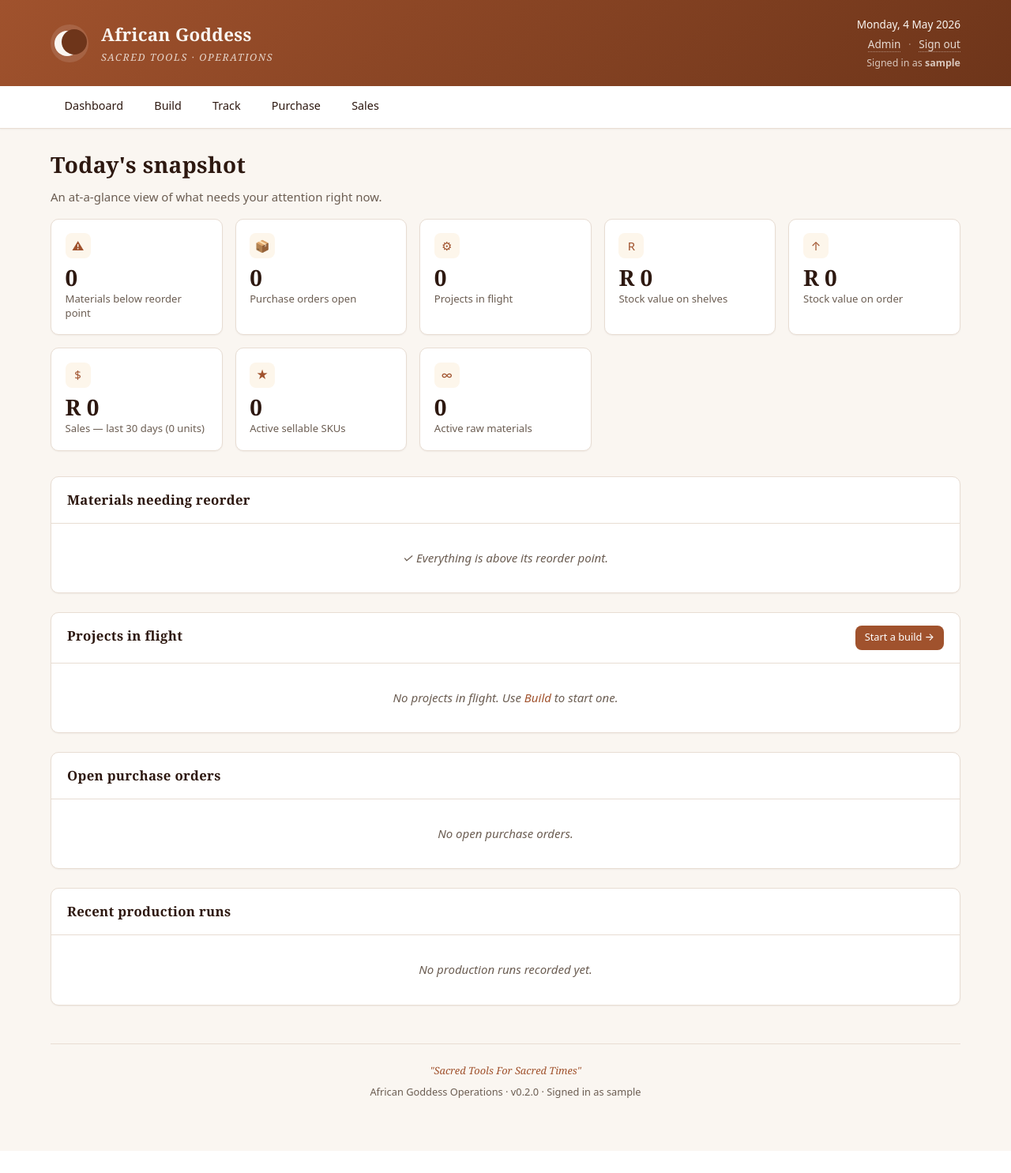
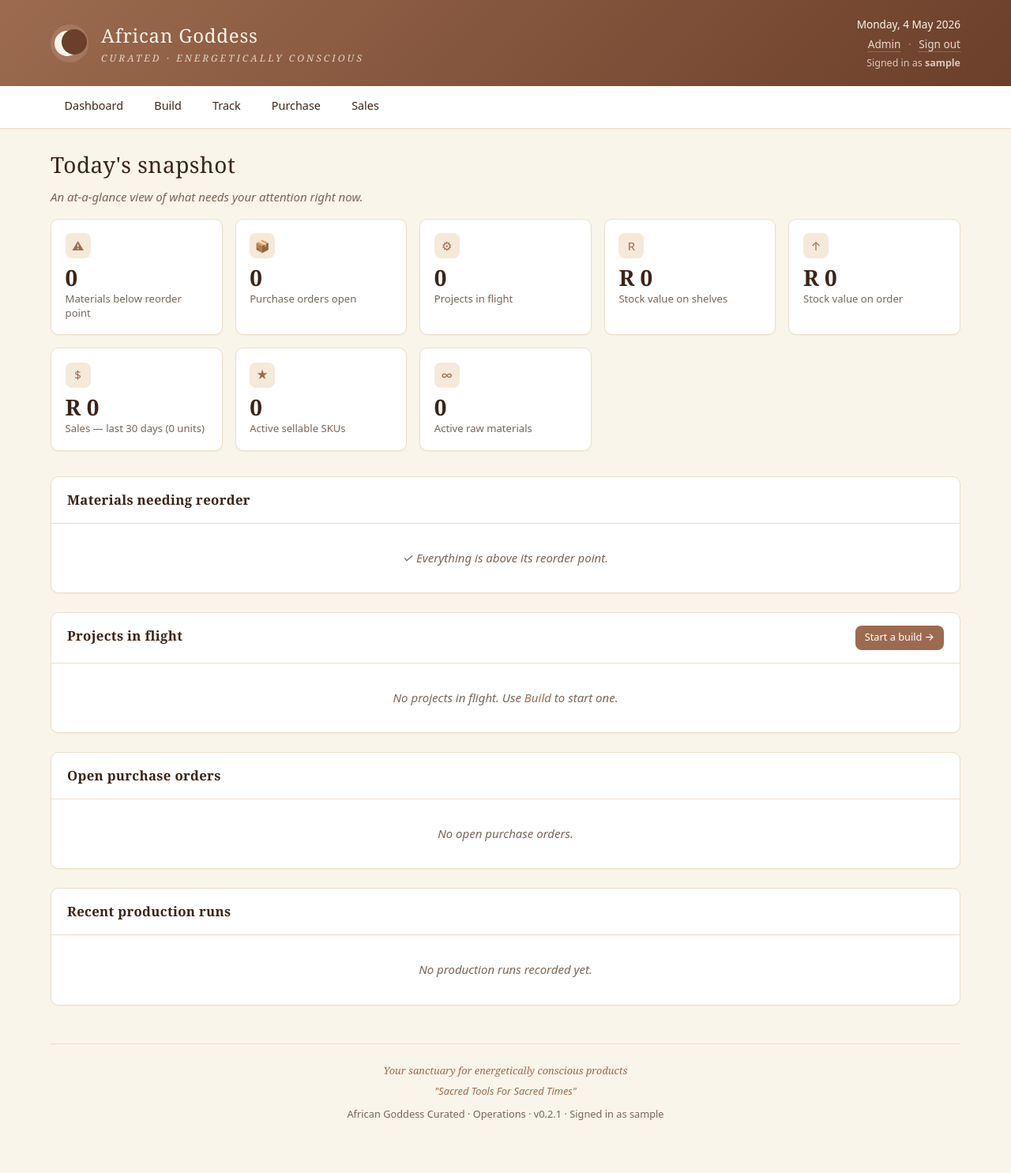
Before and after one commit to chanchelr-ctrl/african-goddess-ops, a Django app: page / in a window 1280 px wide. Shown: the whole page at 79% size. Before the commit the page ends 1457 px from the top, so only its background shows below. Run offline with Django 5.2, Linux system fonts and the light colour scheme; the visitor is signed in with stand-in values (Sample User, id 1); data that the repository does not hold is empty.

Commit message:
Brand refresh: align palette + copy with African Goddess website
Refined the visual identity toward the actual brand language used on
africangoddess.co.za. Honest limit: WebFetch couldn't extract pixel-exact
hex codes from the live CSS (returns AI-summarised content, not raw
stylesheets), so this is a best-effort wellness-earth palette pending
the client's actual brand-guide hex codes + the AGC-Logo-T-1.png file.

Palette (softer / dustier than v0.2.0):
  bg          #faf5eb  parchment cream    (was #faf6f1)
  primary     #9c6b4f  dusty clay         (was #a0522d terracotta)
  primary-dk  #6b3f2a  deep cocoa         (was #6e351a)
  text        #3a2418  warm charcoal      (was #2d1810)
  text-muted  #7a6557  warm taupe         (was #6b5d52)
  border      #ebdfca  parchment edge     (was #e8ddd3)
  alert       #b34738  deep terracotta-red (was #c0392b)
  sage        #7a9572  promoted as accent

Copy aligned with website:
- Hero subtitle: "CURATED · ENERGETICALLY CONSCIOUS"
  (was "SACRED TOOLS · OPERATIONS")
- Footer leads with "Your sanctuary for energetically conscious products"
  (verbatim from africangoddess.co.za)
- "Sacred Tools For Sacred Times" italic subtitle below
- Brand attributed as "African Goddess Curated · Operations · v0.2.1"
- Unfold SITE_TITLE: "African Goddess Curated — Operations"

Asset refresh:
- favicon.svg, logo.svg, login_panel.svg redrawn with the new palette
  and the longer "CURATED · ENERGETICALLY CONSCIOUS" subtitle
- unfold-overrides.css updated to match
- settings.UNFOLD COLORS: full base + primary scales recalibrated
- Dashboard h1 now uses the serif treatment for visual consistency

70/70 tests still passing.

Co-Authored-By: Claude Opus 4.7 <noreply@anthropic.com>

```diff
--- a/inventory/templates/inventory/base.html
+++ b/inventory/templates/inventory/base.html
@@ -6,16 +6,27 @@
     <meta name="viewport" content="width=device-width, initial-scale=1">
     <link rel="icon" type="image/svg+xml" href="{% static 'branding/favicon.svg' %}">
     <style>
+        /* African Goddess brand palette (refined wellness earth tones).
+           Pixel-exact hex codes pending logo file + brand-guide hex from client. */
         :root {
-            --bg: #faf6f1; --surface: #ffffff; --surface-2: #fdfaf6;
-            --primary: #a0522d; --primary-dark: #6e351a; --primary-50: #fdf6eb;
-            --gold: #c9a35c; --sage: #6b8e5a;
-            --text: #2d1810; --text-muted: #6b5d52; --border: #e8ddd3;
-            --alert: #c0392b; --alert-bg: #fdecea;
-            --success: #2d6a3a; --success-bg: #dcebd8;
-            --shadow-sm: 0 1px 2px rgba(45,24,16,.05);
-            --shadow: 0 2px 8px rgba(45,24,16,.07);
-            --shadow-md: 0 4px 14px rgba(45,24,16,.08);
+            --bg: #faf5eb;            /* warm parchment */
+            --surface: #ffffff;
+            --surface-2: #fbf5e7;     /* slightly warmer cream */
+            --primary: #9c6b4f;       /* dusty clay */
+            --primary-dark: #6b3f2a;  /* deep cocoa */
+            --primary-50: #f5e9d9;    /* tinted cream */
+            --gold: #c9a35c;          /* muted gold accent */
+            --sage: #7a9572;          /* sage accent (sustainability) */
+            --text: #3a2418;          /* warm charcoal */
+            --text-muted: #7a6557;    /* warm taupe */
+            --border: #ebdfca;        /* parchment edge */
+            --alert: #b34738;         /* deep terracotta-red */
+            --alert-bg: #fbeae5;
+            --success: #4d7a4d;
+            --success-bg: #e3eedd;
+            --shadow-sm: 0 1px 2px rgba(58,36,24,.05);
+            --shadow: 0 2px 8px rgba(58,36,24,.07);
+            --shadow-md: 0 4px 14px rgba(58,36,24,.08);
             --radius: 10px;
         }
         * { box-sizing: border-box; }
@@ -41,9 +52,9 @@
         .hero-mark::before, .hero-mark::after { content: ""; position: absolute; border-radius: 50%; }
         .hero-mark::before { width: 32px; height: 32px; background: var(--bg); top: 8px; left: 5px; }
         .hero-mark::after { width: 32px; height: 32px; background: var(--primary-dark); top: 6px; left: 14px; }
-        .hero-titles h1 { color: var(--bg); margin: 0; font-size: 1.4rem; }
-        .hero-titles p { margin: 1px 0 0; font-style: italic; font-family: Georgia, serif;
-                         color: var(--bg); opacity: 0.8; font-size: 0.78rem; letter-spacing: 1.5px; }
+        .hero-titles h1 { color: var(--bg); margin: 0; font-size: 1.5rem; font-weight: 500; letter-spacing: 0.8px; }
+        .hero-titles p { margin: 2px 0 0; font-style: italic; font-family: Georgia, serif;
+                         color: var(--bg); opacity: 0.78; font-size: 0.75rem; letter-spacing: 3px; }
         .hero-meta { text-align: right; font-size: 0.85rem; }
         .hero-meta a { color: var(--bg); opacity: 0.85;
                        border-bottom: 1px dotted rgba(250,246,241,0.5); }
@@ -162,7 +173,7 @@
                 <span class="hero-mark" aria-hidden="true"></span>
                 <span class="hero-titles">
                     <h1>African Goddess</h1>
-                    <p>SACRED  TOOLS  ·  OPERATIONS</p>
+                    <p>CURATED  ·  ENERGETICALLY  CONSCIOUS</p>
                 </span>
             </a>
             <div class="hero-meta">
@@ -203,9 +214,12 @@
         {% block content %}{% endblock %}
 
         <footer class="footer">
-            <span class="footer-mark">"Sacred Tools For Sacred Times"</span><br>
-            <span style="margin-top:.5rem; display:inline-block;">
-                African Goddess Operations  ·  v0.2.0
+            <span class="footer-mark">Your sanctuary for energetically conscious products</span><br>
+            <span style="margin-top:.4rem; display:inline-block; font-style:italic; color:var(--primary);">
+                "Sacred Tools For Sacred Times"
+            </span><br>
+            <span style="margin-top:.6rem; display:inline-block;">
+                African Goddess Curated  ·  Operations  ·  v0.2.1
                 {% if request.user.is_authenticated %}  ·  Signed in as {{ request.user.username }}{% endif %}
             </span>
         </footer>
--- a/inventory/templates/inventory/dashboard.html
+++ b/inventory/templates/inventory/dashboard.html
@@ -3,8 +3,8 @@
 {% block content %}
 {% with active="dashboard" %}{% endwith %}
 
-<h1>Today's snapshot</h1>
-<p style="color:var(--text-muted); margin-top:0;">An at-a-glance view of what needs your attention right now.</p>
+<h1 style="font-family:Georgia, serif; font-weight:500; letter-spacing:0.5px;">Today's snapshot</h1>
+<p style="color:var(--text-muted); margin-top:0; font-style:italic;">An at-a-glance view of what needs your attention right now.</p>
 
 <div class="kpi-grid">
     <div class="kpi {% if low_stock_count %}alert{% endif %}">
```
Also changed, not shown: config/settings.py (+31 -30 lines), static/branding/unfold-overrides.css (+10 -11 lines), static/branding/favicon.svg, static/branding/login_panel.svg, static/branding/logo.svg.
